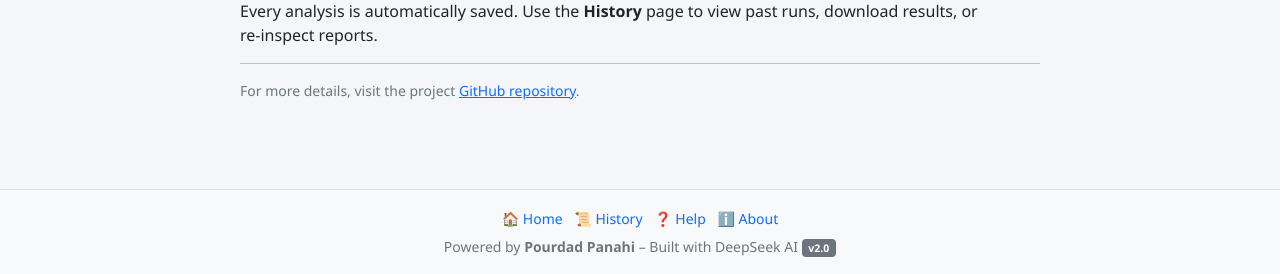
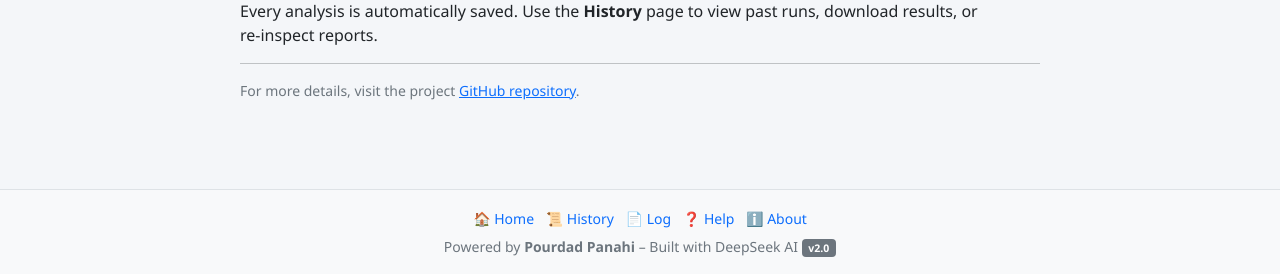
Before and after one commit to pourdadp/primer-tools, a Flask app: page /help in a window 1280 px wide. Shown: the part 532-806 px from the top of the page. Run offline with Flask 3, Linux system fonts and the light colour scheme; some libraries are stand-ins or nearby versions.

Commit message:
Update base.html

```diff
--- a/quickngs/templates/base.html
+++ b/quickngs/templates/base.html
@@ -24,6 +24,7 @@
             <small class="text-muted">
                 <a href="{{ url_for('index') }}" class="text-decoration-none me-2">🏠 Home</a>
                 <a href="{{ url_for('history') }}" class="text-decoration-none me-2">📜 History</a>
+                <a href="{{ url_for('view_log') }}" class="text-decoration-none me-2">📄 Log</a>
                 <a href="{{ url_for('help_page') }}" class="text-decoration-none me-2">❓ Help</a>
                 <a href="{{ url_for('about_page') }}" class="text-decoration-none">ℹ️ About</a>
             </small>
```
